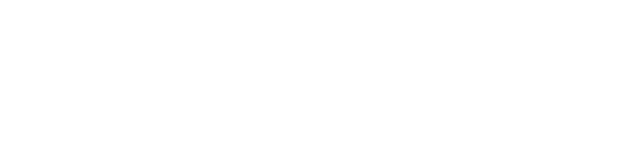
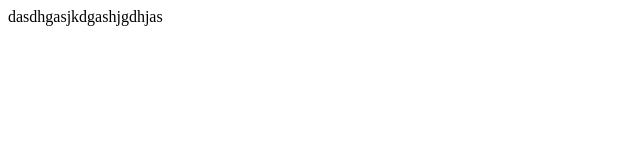
Before and after one commit to azamjonbro/Pair-Extraordinaire, a plain HTML site: page index.html in a window 1280 px wide. Shown: the whole page, without its empty margins (0-640 px from the left). Drawn offline with Linux system fonts and the light colour scheme.

Commit message:
Add Pair Extraordinaire example

```diff
--- a/index.html
+++ b/index.html
@@ -6,6 +6,6 @@
     <title>Document</title>
 </head>
 <body>
-
+    dasdhgasjkdgashjgdhjas
 </body>
 </html>
```
